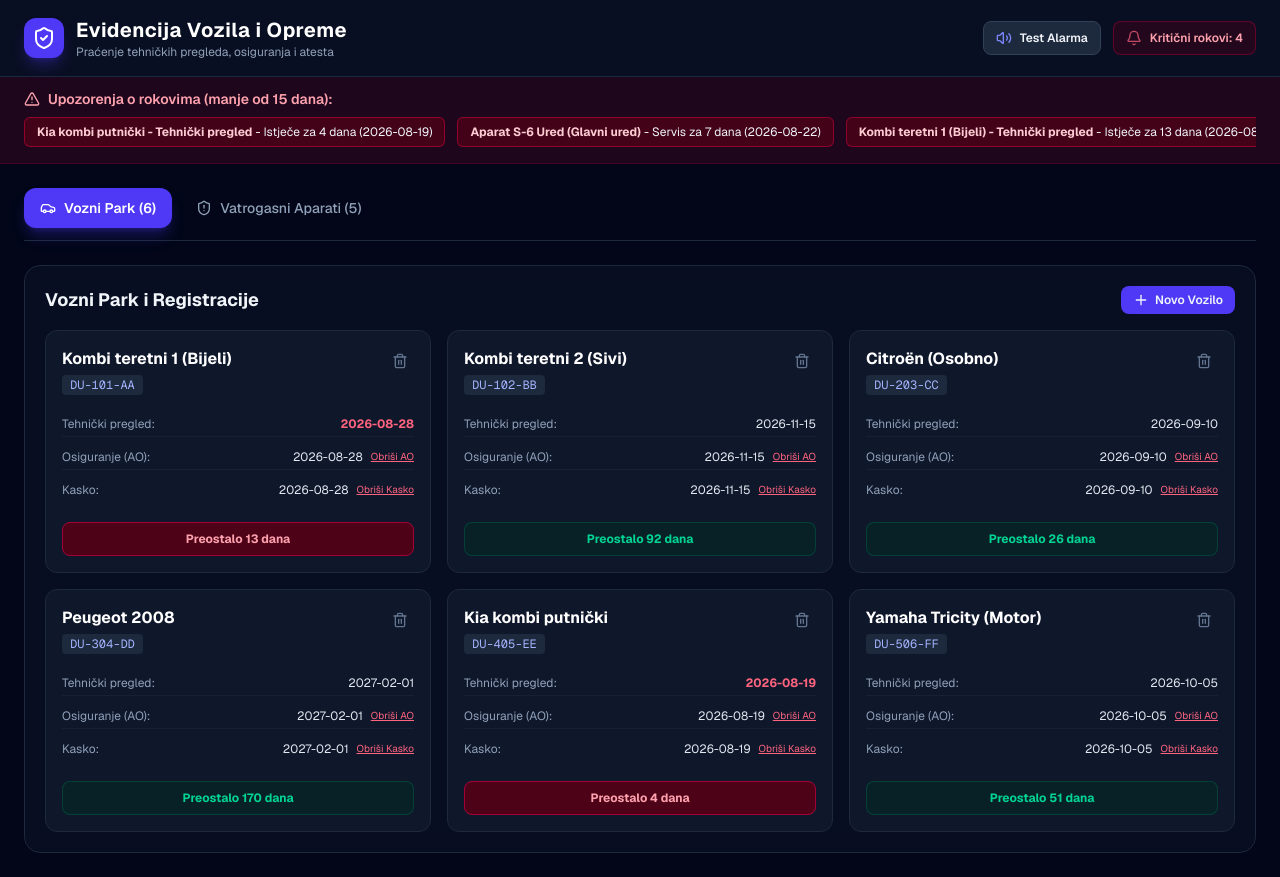
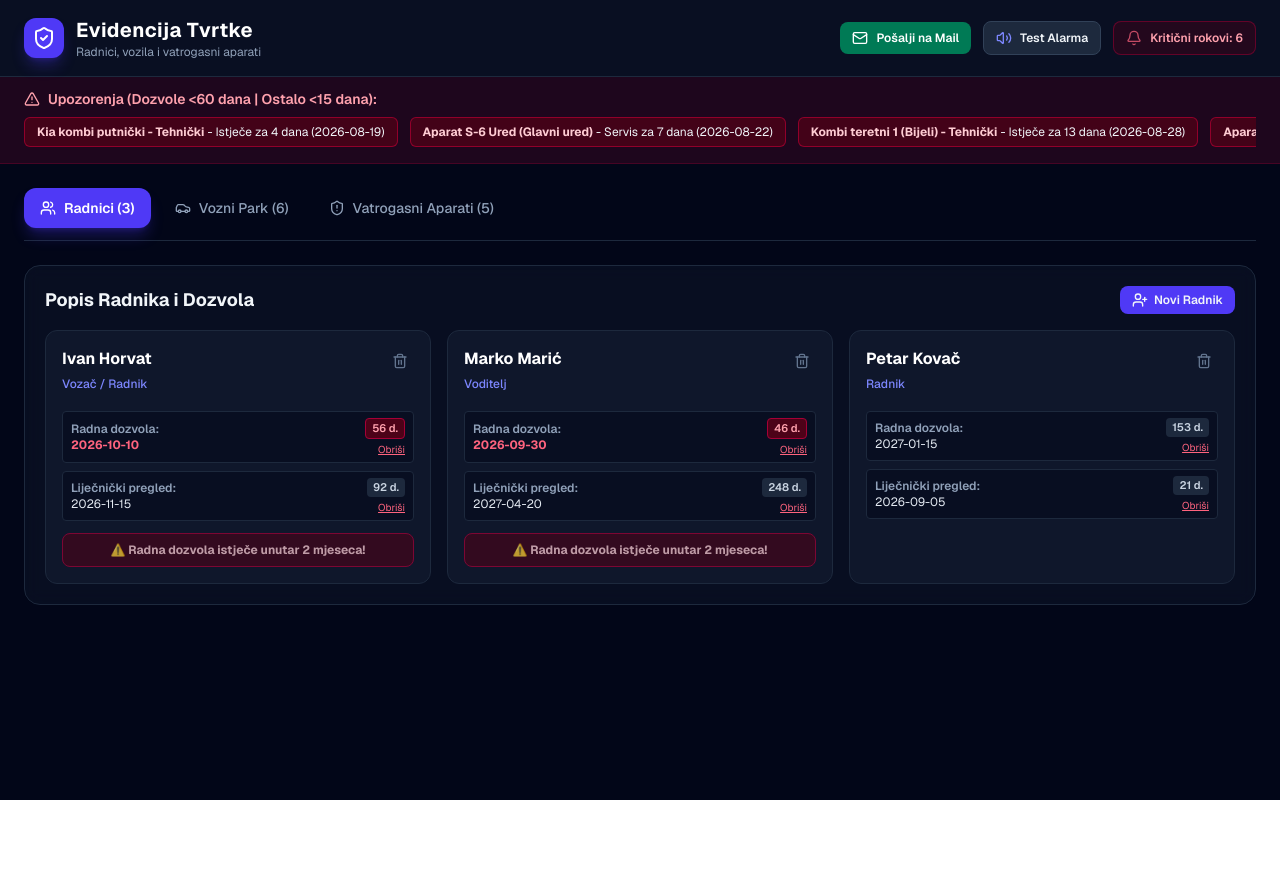
Before and after one commit to vvukanov-pixel/evidencija-firme, a Next.js app: page / in a window 1280 px wide. After the commit the page ends 800 px from the top, so only its background shows below. Built offline with nearby package versions, Linux system fonts and the light colour scheme.

Commit message:
Dodani radnici i mail obavijest

```diff
--- a/app/page.tsx
+++ b/app/page.tsx
@@ -2,9 +2,16 @@
 
 import React, { useState, useEffect, useMemo } from "react";
 import {
-  Car, ShieldAlert, AlertTriangle,
-  Trash2, Plus, Volume2, ShieldCheck, Bell
+  Users, Car, ShieldAlert, AlertTriangle,
+  Trash2, Plus, Volume2, ShieldCheck, Bell, Mail, UserPlus
 } from "lucide-react";
+
+// --- Početni podaci ---
+const INITIAL_WORKERS = [
+  { id: "w1", name: "Ivan Horvat", role: "Vozač / Radnik", medicalExpiry: "2026-11-15", permitExpiry: "2026-10-10" },
+  { id: "w2", name: "Marko Marić", role: "Voditelj", medicalExpiry: "2027-04-20", permitExpiry: "2026-09-30" },
+  { id: "w3", name: "Petar Kovač", role: "Radnik", medicalExpiry: "2026-09-05", permitExpiry: "2027-01-15" }
+];
 
 const INITIAL_VEHICLES = [
   { id: "v1", model: "Kombi teretni 1 (Bijeli)", reg: "DU-101-AA", techExpiry: "2026-08-28", insuranceExpiry: "2026-08-28", kaskoExpiry: "2026-08-28" },
@@ -24,7 +31,8 @@ const INITIAL_EXTINGUISHERS = [
 ];
 
 export default function Dashboard() {
-  const [activeTab, setActiveTab] = useState<"vozila" | "aparati">("vozila");
+  const [activeTab, setActiveTab] = useState<"radnici" | "vozila" | "aparati">("radnici");
+  const [workers, setWorkers] = useState(INITIAL_WORKERS);
   const [vehicles, setVehicles] = useState(INITIAL_VEHICLES);
   const [extinguishers, setExtinguishers] = useState(INITIAL_EXTINGUISHERS);
 
@@ -56,16 +64,19 @@ export default function Dashboard() {
   };
 
   useEffect(() => {
+    const savedWorkers = localStorage.getItem("app_workers");
     const savedVehicles = localStorage.getItem("app_vehicles");
     const savedExtinguishers = localStorage.getItem("app_extinguishers");
+    if (savedWorkers) setWorkers(JSON.parse(savedWorkers));
     if (savedVehicles) setVehicles(JSON.parse(savedVehicles));
     if (savedExtinguishers) setExtinguishers(JSON.parse(savedExtinguishers));
   }, []);
 
   useEffect(() => {
+    localStorage.setItem("app_workers", JSON.stringify(workers));
     localStorage.setItem("app_vehicles", JSON.stringify(vehicles));
     localStorage.setItem("app_extinguishers", JSON.stringify(extinguishers));
-  }, [vehicles, extinguishers]);
+  }, [workers, vehicles, extinguishers]);
 
   const getDaysLeft = (dateStr: string) => {
     if (!dateStr) return 999;
@@ -75,17 +86,65 @@ export default function Dashboard() {
   };
 
   const urgentAlerts = useMemo(() => {
-    const alerts: { title: string; desc: string; days: number }[] = [];
+    const alerts: { title: string; desc: string; days: number; isPermit?: boolean }[] = [];
+
+    workers.forEach((w) => {
+      const pDays = getDaysLeft(w.permitExpiry);
+      if (pDays <= 60) {
+        alerts.push({
+          title: `Radna dozvola: ${w.name}`,
+          desc: `Istječe za ${pDays} dana (${w.permitExpiry})`,
+          days: pDays,
+          isPermit: true
+        });
+      }
+      const mDays = getDaysLeft(w.medicalExpiry);
+      if (mDays <= 15) {
+        alerts.push({
+          title: `Liječnički: ${w.name}`,
+          desc: `Istječe za ${mDays} dana (${w.medicalExpiry})`,
+          days: mDays
+        });
+      }
+    });
+
     vehicles.forEach((v) => {
       const techDays = getDaysLeft(v.techExpiry);
-      if (techDays <= 15) alerts.push({ title: `${v.model} - Tehnički pregled`, desc: `Istječe za ${techDays} dana (${v.techExpiry})`, days: techDays });
+      if (techDays <= 15) {
+        alerts.push({
+          title: `${v.model} - Tehnički`,
+          desc: `Istječe za ${techDays} dana (${v.techExpiry})`,
+          days: techDays
+        });
+      }
     });
+
     extinguishers.forEach((e) => {
       const srvDays = getDaysLeft(e.serviceExpiry);
-      if (srvDays <= 15) alerts.push({ title: `Aparat ${e.code} (${e.location})`, desc: `Servis za ${srvDays} dana (${e.serviceExpiry})`, days: srvDays });
+      if (srvDays <= 15) {
+        alerts.push({
+          title: `Aparat ${e.code} (${e.location})`,
+          desc: `Servis za ${srvDays} dana (${e.serviceExpiry})`,
+          days: srvDays
+        });
+      }
     });
+
     return alerts.sort((a, b) => a.days - b.days);
-  }, [vehicles, extinguishers]);
+  }, [workers, vehicles, extinguishers]);
+
+  const sendEmailAlert = () => {
+    const subject = encodeURIComponent("Upozorenje o isteku radnih dozvola i atesta");
+    let bodyText = "Poštovani,\n\nOvdje je pregled stavki s kritičnim rokovima:\n\n";
+
+    urgentAlerts.forEach((a) => {
+      bodyText += `- ${a.title}: ${a.desc}\n`;
+    });
+
+    bodyText += "\nEvidencija tvrtke Portal Montaža";
+    const mailtoUrl = `mailto:portal.montaza@du.ht.hr?subject=${subject}&body=${encodeURIComponent(bodyText)}`;
+    window.location.href = mailtoUrl;
+  };
 
   const handleConfirmDelete = () => {
     if (enteredPin !== "2468") {
@@ -93,6 +152,16 @@ export default function Dashboard() {
       return;
     }
     const { itemType, itemId, field } = pinModal;
+
+    if (itemType === "worker") {
+      if (field === "medical") {
+        setWorkers(workers.map(w => w.id === itemId ? { ...w, medicalExpiry: "" } : w));
+      } else if (field === "permit") {
+        setWorkers(workers.map(w => w.id === itemId ? { ...w, permitExpiry: "" } : w));
+      } else {
+        setWorkers(workers.filter((w) => w.id !== itemId));
+      }
+    }
 
     if (itemType === "vehicle") {
       if (field === "ao") {
@@ -121,12 +190,19 @@ export default function Dashboard() {
             <ShieldCheck className="h-6 w-6 text-white" />
           </div>
           <div>
-            <h1 className="text-xl font-bold text-white tracking-wide">Evidencija Vozila i Opreme</h1>
-            <p className="text-xs text-slate-400">Praćenje tehničkih pregleda, osiguranja i atesta</p>
+            <h1 className="text-xl font-bold text-white tracking-wide">Evidencija Tvrtke</h1>
+            <p className="text-xs text-slate-400">Radnici, vozila i vatrogasni aparati</p>
           </div>
         </div>
 
         <div className="flex items-center gap-3">
+          <button
+            onClick={sendEmailAlert}
+            className="flex items-center gap-2 px-3 py-2 text-xs font-semibold bg-emerald-700 hover:bg-emerald-600 text-white rounded-lg transition"
+            title="Pošalji obavijest na portal.montaza@du.ht.hr"
+          >
+            <Mail className="h-4 w-4" /> Pošalji na Mail
+          </button>
           <button
             onClick={playAlarmSound}
             className="flex items-center gap-2 px-3 py-2 text-xs font-semibold bg-slate-800 hover:bg-slate-700 rounded-lg border border-slate-700 transition"
@@ -143,7 +219,7 @@ export default function Dashboard() {
       {urgentAlerts.length > 0 && (
         <div className="bg-rose-900/20 border-b border-rose-800/30 px-6 py-3">
           <div className="flex items-center gap-2 text-rose-300 text-sm font-semibold mb-2">
-            <AlertTriangle className="h-4 w-4" /> Upozorenja o rokovima (manje od 15 dana):
+            <AlertTriangle className="h-4 w-4" /> Upozorenja (Dozvole &lt;60 dana | Ostalo &lt;15 dana):
           </div>
           <div className="flex gap-3 overflow-x-auto pb-1 text-xs">
             {urgentAlerts.map((a, i) => (
@@ -158,6 +234,7 @@ export default function Dashboard() {
       <main className="flex-1 max-w-7xl w-full mx-auto p-6 flex flex-col gap-6">
         <nav className="flex flex-wrap gap-2 border-b border-slate-800 pb-3">
           {[
+            { id: "radnici", label: `Radnici (${workers.length})`, icon: Users },
             { id: "vozila", label: `Vozni Park (${vehicles.length})`, icon: Car },
             { id: "aparati", label: `Vatrogasni Aparati (${extinguishers.length})`, icon: ShieldAlert },
           ].map((tab) => {
@@ -180,6 +257,115 @@ export default function Dashboard() {
           })}
         </nav>
 
+        {/* --- KARTICA RADNICI --- */}
+        {activeTab === "radnici" && (
+          <section className="bg-slate-900/50 border border-slate-800 rounded-2xl p-5 backdrop-blur">
+            <div className="flex justify-between items-center mb-4">
+              <h2 className="text-lg font-bold">Popis Radnika i Dozvola</h2>
+              <button
+                onClick={() => {
+                  const name = prompt("Ime i prezime radnika:");
+                  if (!name) return;
+                  const role = prompt("Radno mjesto / Uloga:", "Radnik") || "Radnik";
+                  const medicalExpiry = prompt("Istek liječničkog (GGGG-MM-DD):", "2027-01-01") || "";
+                  const permitExpiry = prompt("Istek radne dozvole (GGGG-MM-DD):", "2027-01-01") || "";
+                  setWorkers([...workers, { id: Date.now().toString(), name, role, medicalExpiry, permitExpiry }]);
+                }}
+                className="flex items-center gap-1.5 px-3 py-1.5 bg-indigo-600 hover:bg-indigo-500 rounded-lg text-xs font-semibold transition"
+              >
+                <UserPlus className="h-4 w-4" /> Novi Radnik
+              </button>
+            </div>
+
+            <div className="grid grid-cols-1 md:grid-cols-2 lg:grid-cols-3 gap-4">
+              {workers.map((w) => {
+                const permitDays = getDaysLeft(w.permitExpiry);
+                const medicalDays = getDaysLeft(w.medicalExpiry);
+                const isPermitCritical = permitDays <= 60;
+
+                return (
+                  <div key={w.id} className="bg-slate-900 border border-slate-800 p-4 rounded-xl flex flex-col justify-between gap-3">
+                    <div>
+                      <div className="flex justify-between items-start">
+                        <div>
+                          <h3 className="font-bold text-white text-base">{w.name}</h3>
+                          <span className="text-xs text-indigo-400 font-medium">{w.role}</span>
+                        </div>
+                        <button
+                          onClick={() => setPinModal({ open: true, itemType: "worker", itemId: w.id })}
+                          className="p-1.5 hover:bg-rose-950/60 hover:text-rose-400 rounded-lg text-slate-500 transition"
+                          title="Obriši radnika uz PIN"
+                        >
+                          <Trash2 className="h-4 w-4" />
+                        </button>
+                      </div>
+
+                      <div className="mt-4 space-y-2 text-xs">
+                        {/* Radna dozvola (Alarm 2 mjeseca / 60 dana) */}
+                        <div className="flex justify-between items-center py-1.5 px-2 rounded bg-slate-950/50 border border-slate-800">
+                          <div>
+                            <span className="block text-slate-400 font-semibold">Radna dozvola:</span>
+                            <span className={isPermitCritical ? "text-rose-400 font-bold" : "text-slate-200"}>
+                              {w.permitExpiry || "Nema unosa"}
+                            </span>
+                          </div>
+                          <div className="flex flex-col items-end gap-1">
+                            <span className={`text-[11px] px-1.5 py-0.5 rounded font-semibold ${
+                              isPermitCritical ? "bg-rose-950 text-rose-300 border border-rose-800" : "bg-slate-800 text-slate-300"
+                            }`}>
+                              {permitDays < 0 ? "Istekla!" : `${permitDays} d.`}
+                            </span>
+                            {w.permitExpiry && (
+                              <button
+                                onClick={() => setPinModal({ open: true, itemType: "worker", itemId: w.id, field: "permit" })}
+                                className="text-[10px] text-rose-400 hover:text-rose-300 underline"
+                              >
+                                Obriši
+                              </button>
+                            )}
+                          </div>
+                        </div>
+
+                        {/* Liječnički pregled */}
+                        <div className="flex justify-between items-center py-1.5 px-2 rounded bg-slate-950/50 border border-slate-800">
+                          <div>
+                            <span className="block text-slate-400 font-semibold">Liječnički pregled:</span>
+                            <span className={medicalDays <= 15 ? "text-rose-400 font-bold" : "text-slate-200"}>
+                              {w.medicalExpiry || "Nema unosa"}
+                            </span>
+                          </div>
+                          <div className="flex flex-col items-end gap-1">
+                            <span className={`text-[11px] px-1.5 py-0.5 rounded font-semibold ${
+                              medicalDays <= 15 ? "bg-rose-950 text-rose-300 border border-rose-800" : "bg-slate-800 text-slate-300"
+                            }`}>
+                              {medicalDays < 0 ? "Istekao!" : `${medicalDays} d.`}
+                            </span>
+                            {w.medicalExpiry && (
+                              <button
+                                onClick={() => setPinModal({ open: true, itemType: "worker", itemId: w.id, field: "medical" })}
+                                className="text-[10px] text-rose-400 hover:text-rose-300 underline"
+                              >
+                                Obriši
+                              </button>
+                            )}
+                          </div>
+                        </div>
+                      </div>
+                    </div>
+
+                    {isPermitCritical && (
+                      <div className="p-2 rounded-lg bg-rose-950/80 border border-rose-800 text-rose-200 text-center text-xs font-bold animate-pulse">
+                        ⚠️ Radna dozvola istječe unutar 2 mjeseca!
+                      </div>
+                    )}
+                  </div>
+                );
+              })}
+            </div>
+          </section>
+        )}
+
+        {/* --- KARTICA VOZILA --- */}
         {activeTab === "vozila" && (
           <section className="bg-slate-900/50 border border-slate-800 rounded-2xl p-5 backdrop-blur">
             <div className="flex justify-between items-center mb-4">
@@ -266,6 +452,7 @@ export default function Dashboard() {
           </section>
         )}
 
+        {/* --- KARTICA VATROGASNI APARATI --- */}
         {activeTab === "aparati" && (
           <section className="bg-slate-900/50 border border-slate-800 rounded-2xl p-5 backdrop-blur">
             <div className="flex justify-between items-center mb-4">
@@ -321,6 +508,7 @@ export default function Dashboard() {
         )}
       </main>
 
+      {/* PIN Sigurnosni Modal (2468) */}
       {pinModal.open && (
         <div className="fixed inset-0 bg-black/70 backdrop-blur-sm flex items-center justify-center p-4 z-50">
           <div className="bg-slate-900 border border-slate-800 rounded-2xl p-6 max-w-sm w-full shadow-2xl">
```
